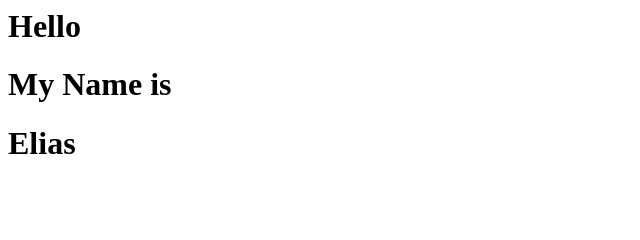
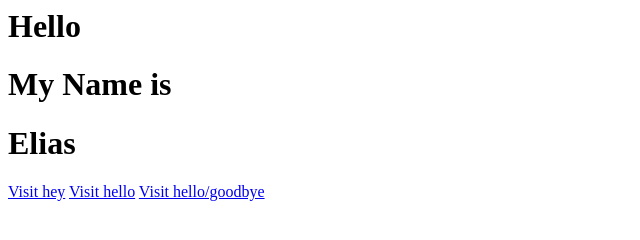
Before and after one commit to elias-solis/my-server, a plain HTML site: page index.html in a window 1280 px wide. Shown: the whole page, without its empty margins (0-640 px from the left). Drawn offline with Linux system fonts and the light colour scheme.

Commit message:
added links

```diff
--- a/index.html
+++ b/index.html
@@ -5,5 +5,8 @@
         <h1>My Name is</h1>
         <h1>Elias</h1>
     </div>
+    <a href="/hey">Visit hey</a>
+    <a href="/hello">Visit hello</a>
+    <a href="/hello/goodbye">Visit hello/goodbye</a>
 </body>
 </html>
```
